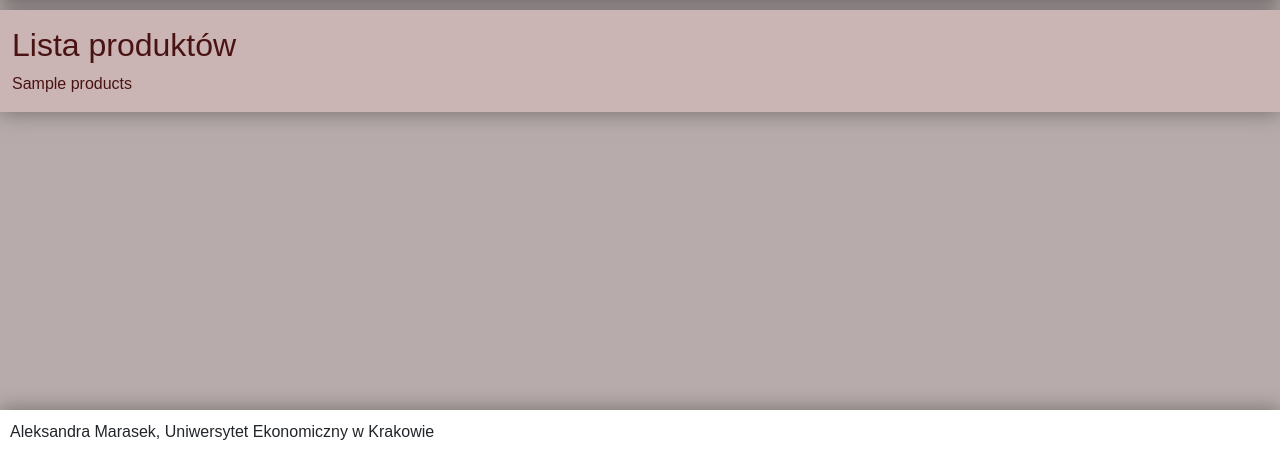
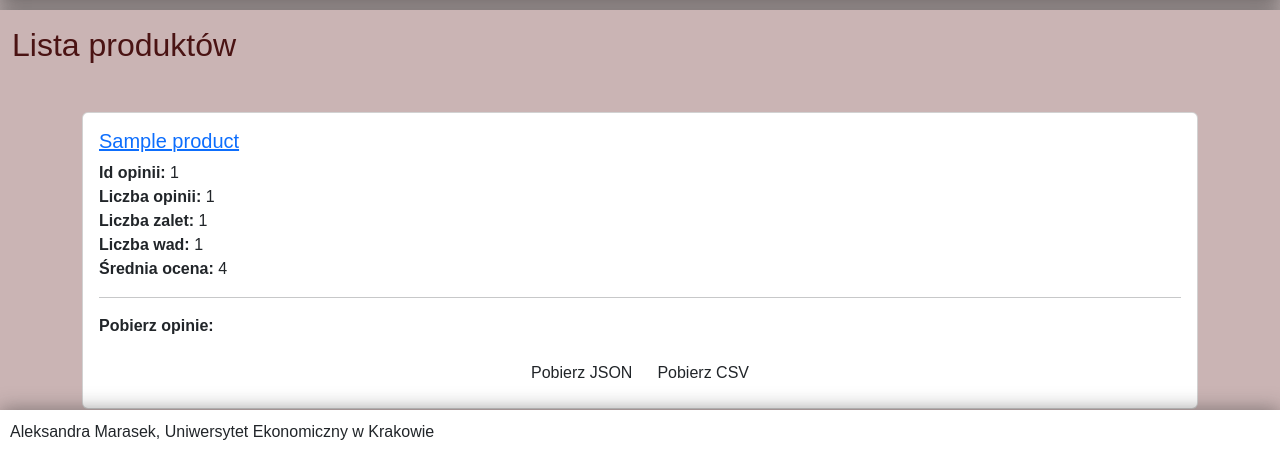
Before and after one commit to AleksandraMarasek/CeneoWebScraperAM, a Flask app: template app/templates/products.html in a window 1280 px wide. Shown: the part 350-810 px from the top of the page. Run offline with Flask 3, Linux system fonts and the light colour scheme; the template is opened without the code that fills it: most values are stand-ins (such as "Sample title", 1, 10 or a date in 2020).

Commit message:
praca samodzielna

```diff
--- a/app/routes.py
+++ b/app/routes.py
@@ -97,7 +97,17 @@ def author():
 
 @app.route('/product/<product_id>')
 def product(product_id):
-    return render_template("product.html", product_id=product_id)
+    with open(f"app/data/opinions/{product_id}.json", "r", encoding="UTF-8") as jf:
+        opinions_data = json.load(jf)
+
+    opinions_df = pd.DataFrame(opinions_data)
+
+    sort_by = request.args.get('sort_by')
+    if sort_by in opinions_df.columns:
+        opinions_df = opinions_df.sort_values(by=sort_by)
+
+    return render_template('product.html', product_id=product_id, opinions=opinions_df.to_html(classes='table table-striped', index=False))
+
 
 @app.route('/product/download_json/<product_id>')
 def download_json(product_id):
--- a/app/templates/products.html
+++ b/app/templates/products.html
@@ -1,5 +1,38 @@
 {% extends "base.html" %}
 {%block title%}Lista produktów{% endblock %}
 {% block content %}
-{{products}}
+<div class="container mt-5">
+    <div class="row">
+        {% for product in products %}
+            <div class="col-12 mb-4">
+                <div class="card custom-card">
+                    <div class="card-body">
+                        <h5 class="card-title">
+                            <a href="{{ url_for('product', product_id=product['product_id']) }}" class="custom-card-link">
+                                {{ product['product_name'] }}
+                            </a>
+                        </h5>
+                        <p class="card-text">
+                            <strong>Id opinii:</strong> {{ product['product_id'] }}<br>
+                            <strong>Liczba opinii:</strong> {{ product['opinions_count'] }}<br>
+                            <strong>Liczba zalet:</strong> {{ product['pros_count'] }}<br>
+                            <strong>Liczba wad:</strong> {{ product['cons_count'] }}<br>
+                            <strong>Średnia ocena:</strong> {{ product['average_rating'] }}<br>
+                        </p>
+                        <hr>
+                        <strong>Pobierz opinie:</strong><br>
+                        <div class="mb-3"></div>
+                        <div class="btn-toolbar d-flex justify-content-center" role="toolbar" aria-label="Toolbar with button groups">
+                            <div class="btn-group" role="group" aria-label="First group">
+                                <a href="{{ url_for('download_json', product_id=product['product_id']) }}" class="btn my-custom-outline" role="button">Pobierz JSON</a>
+                                <a href="{{ url_for('download_csv', product_id=product['product_id']) }}" class="btn my-custom-outline" role="button">Pobierz CSV</a>
+                            </div>
+                        </div>
+                    </div>
+                </div>
+            </div>
+        {% endfor %}
+    </div>
+</div>
+
 {% endblock %}
```
Also changed, not shown: app/templates/product.html (+11 -1 lines).
